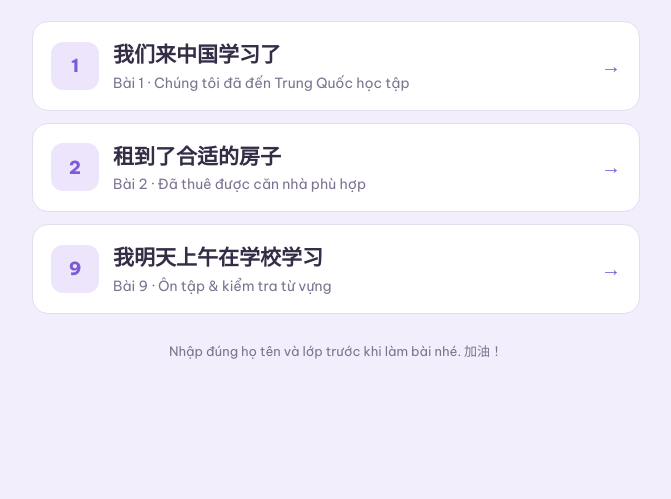
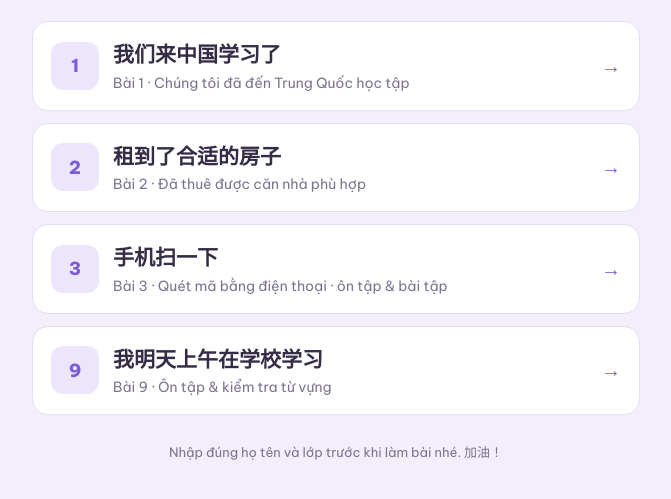
Before and after one commit to linhchilaoshi/linhchilaoshi.github.io, a plain HTML site: page index.html in a window 1280 px wide. Shown: the part 107-606 px from the top of the page, without its empty margins (304-975 px from the left). Drawn offline with Linux system fonts and the light colour scheme.

Commit message:
Add files via upload

```diff
--- a/index.html
+++ b/index.html
@@ -35,6 +35,7 @@ footer{text-align:center;color:var(--soft);font-size:13px;margin-top:28px}
   <div class="list">
     <a class="card" href="bai1/"><span class="no">1</span><span class="t"><span class="z">我们来中国学习了</span><br><span class="v">Bài 1 · Chúng tôi đã đến Trung Quốc học tập</span></span><span class="go">→</span></a>
     <a class="card" href="bai2/"><span class="no">2</span><span class="t"><span class="z">租到了合适的房子</span><br><span class="v">Bài 2 · Đã thuê được căn nhà phù hợp</span></span><span class="go">→</span></a>
+    <a class="card" href="bai3/"><span class="no">3</span><span class="t"><span class="z">手机扫一下</span><br><span class="v">Bài 3 · Quét mã bằng điện thoại · ôn tập &amp; bài tập</span></span><span class="go">→</span></a>
     <a class="card" href="bai9/"><span class="no">9</span><span class="t"><span class="z">我明天上午在学校学习</span><br><span class="v">Bài 9 · Ôn tập &amp; kiểm tra từ vựng</span></span><span class="go">→</span></a>
   </div>
   <footer>Nhập đúng họ tên và lớp trước khi làm bài nhé. 加油！</footer>
```
